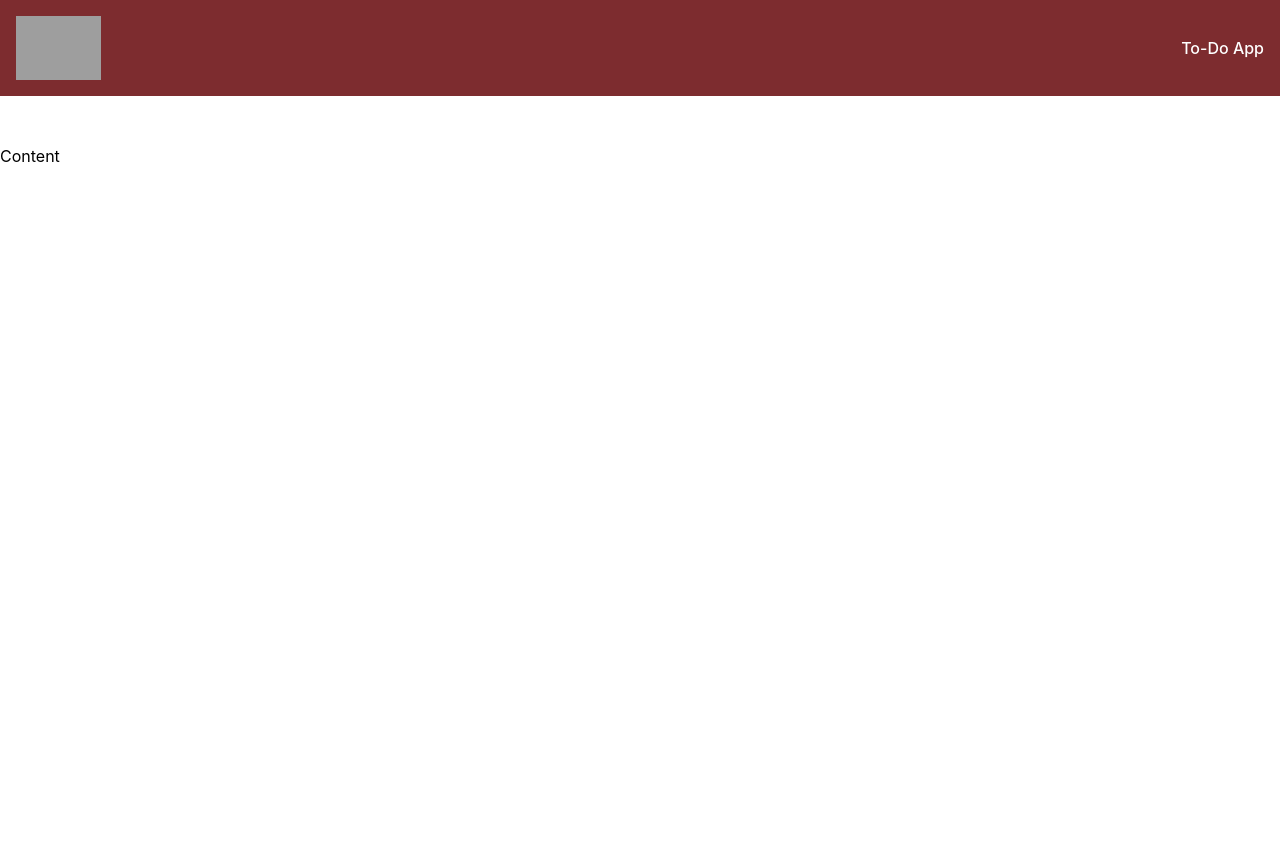
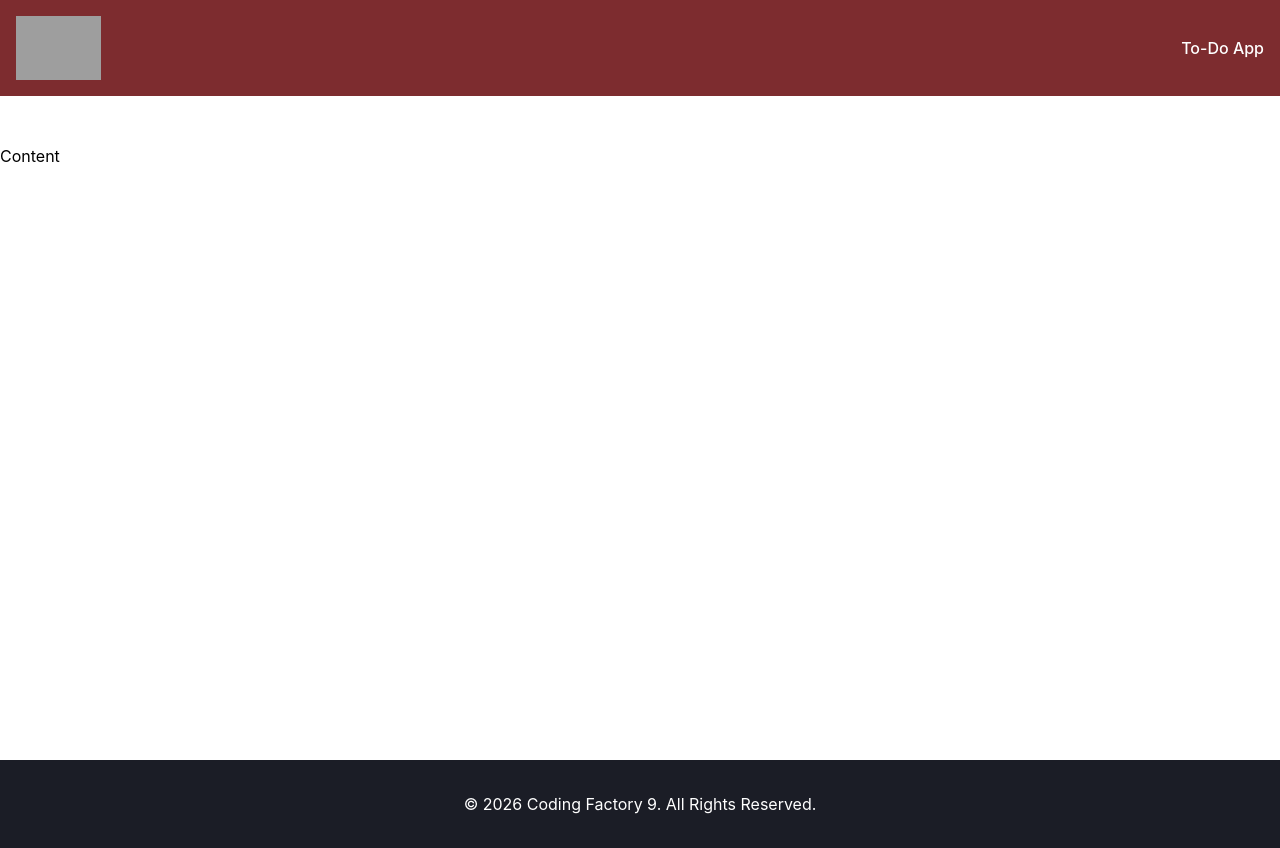
Before and after one commit to dimigeo6595/cf9-react-todo-app, a React (Vite) app: page / in a window 1280 px wide. Built offline with nearby package versions, Linux system fonts and the light colour scheme; grey boxes are pictures that could not be loaded.

Commit message:
fix: typo in Footer

```diff
--- a/src/shared/layout/Footer.tsx
+++ b/src/shared/layout/Footer.tsx
@@ -4,7 +4,7 @@ const Footer = () => {
 
     return (
         <>
-            <footer className="bg-cf-dark-grey text-white">
+            <footer className="bg-cf-dark-gray text-white">
                <div className = "container mx-auto py-8 text-center">
                    &copy; {currentYear} Coding Factory 9. All Rights Reserved.
                </div>
```
